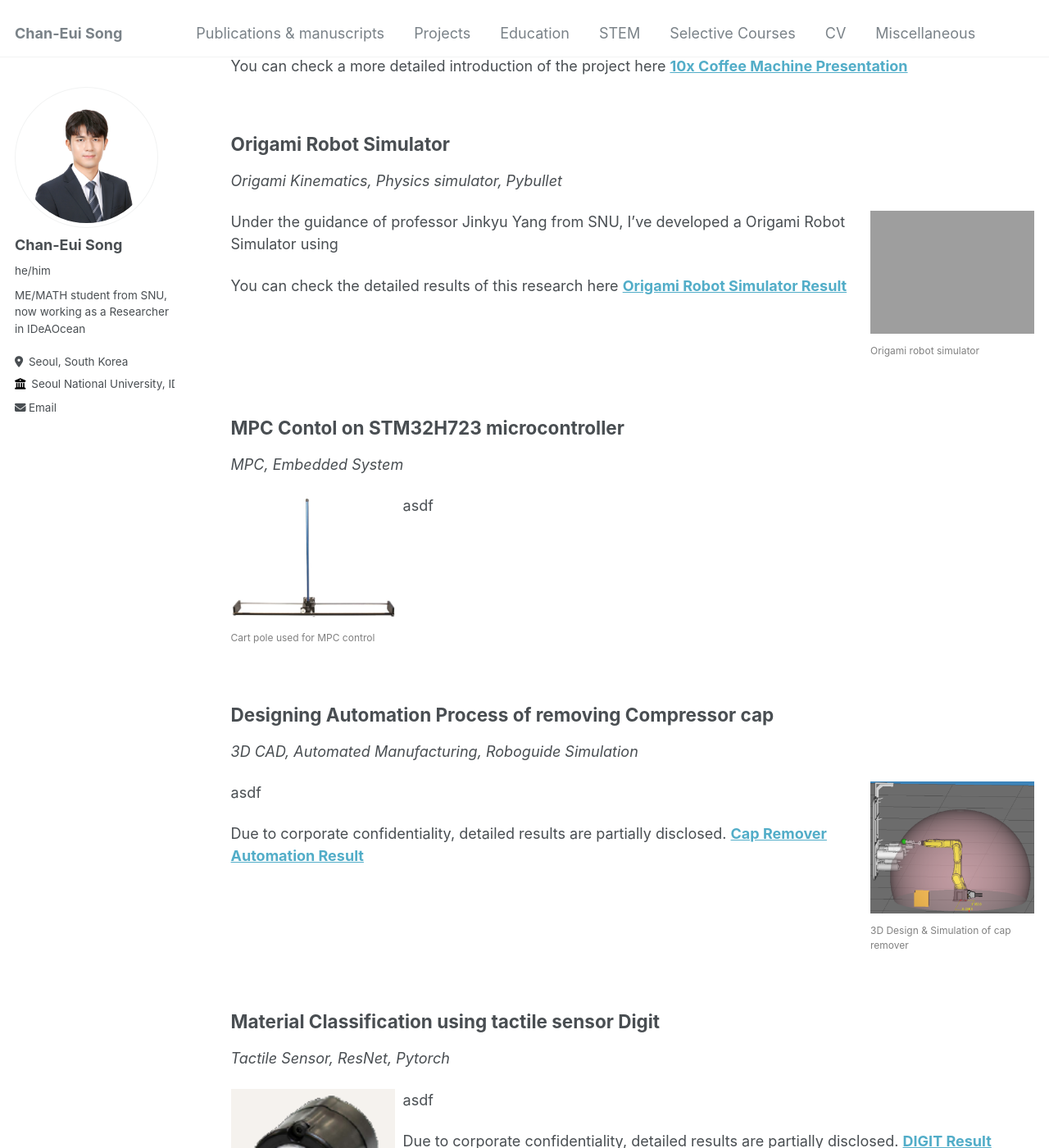
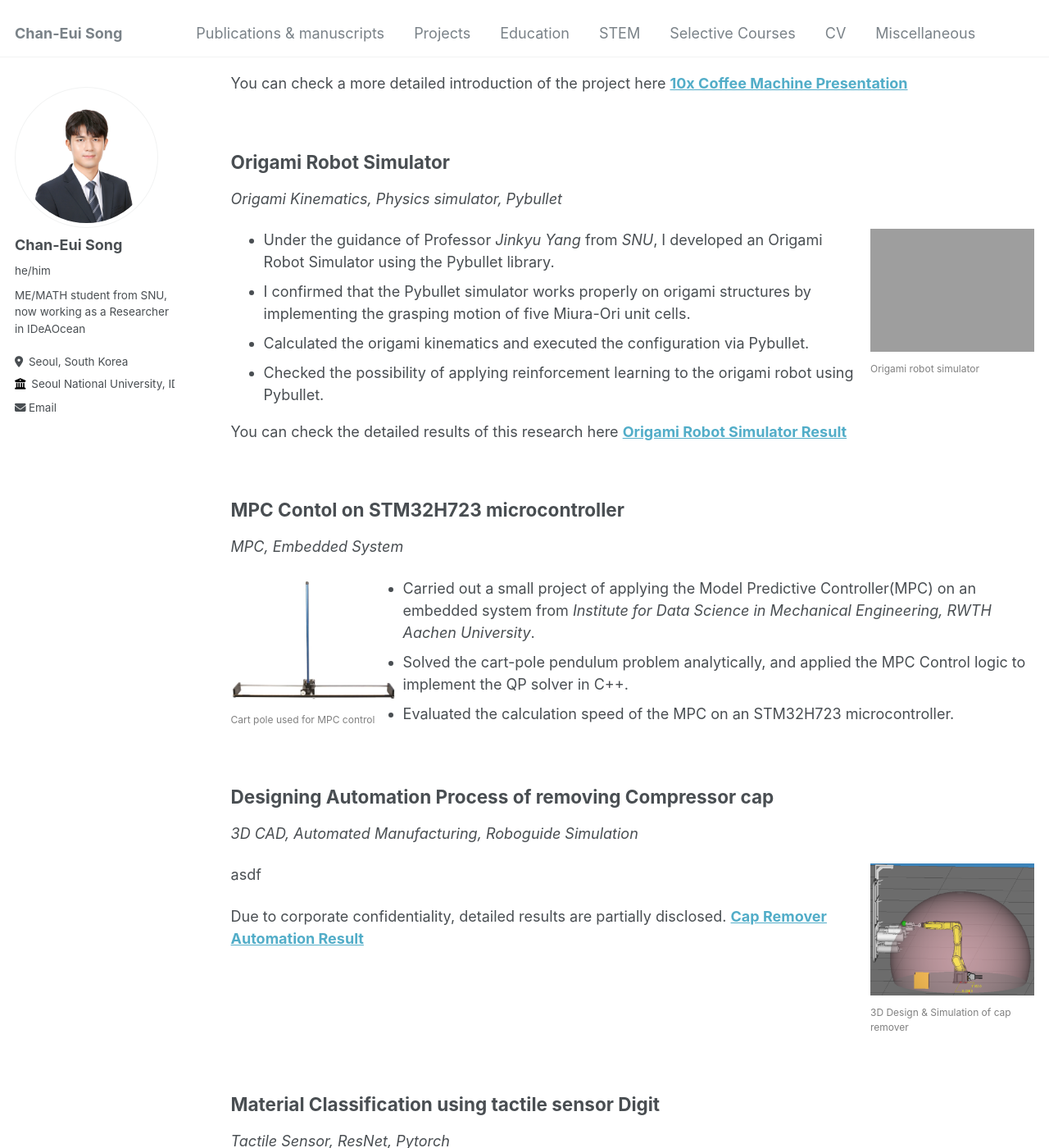
Before and after one commit to cksdml1014/chanisong, a Jekyll site: the page built from _pages/Projects.md, in a window 1280 px wide and 1400 px high, scrolled down 953 px. Shown: the whole window at 82% size. Built offline with Jekyll 4.4.1, drawn with Linux system fonts in a browser that asks for light colours.

Commit message:
Update Projects.md

```diff
--- a/_pages/Projects.md
+++ b/_pages/Projects.md
@@ -28,10 +28,10 @@ You can also try out METHEUS v1.0 from **[here](https://www.metheus.ai/)**
     <p style="font-size: 12px; color: gray;"> 10x coffee machine (Mechatronics Excellence Award)</p>
 </div>
 
-10x Coffee Machine is a Customizable Coffee Machine Based on Face Recognition.
-Using a comprehensive combination of mechatronics, vision, communication, and manufacturing, we made a neat coffee machine that tailors each individual's favorite beverage.
-We've won the **Mechatronics Excellence Award** with High-quality product and proven its Commercial potential.
-As a leader of the group, I've managed the whole process, along with specializing in the mechatronics part to control motors and design the system.
+- 10x Coffee Machine is a Customizable Coffee Machine Based on Face Recognition.
+- Using a comprehensive combination of mechatronics, vision, communication, and manufacturing, we made a neat coffee machine that tailors each individual's favorite beverage.
+- We've won the **Mechatronics Excellence Award** with High-quality product and proven its Commercial potential.
+- As a leader of the group, I've managed the whole process, along with specializing in the mechatronics part to control motors and design the system.
 
 You can check a more detailed introduction of the project here **[10x Coffee Machine Presentation](https://cksdml1014.github.io/chanisong/files/231222_Final Presentation_v2.pdf)**
 <div style="clear: both;"></div>
@@ -43,8 +43,10 @@ You can check a more detailed introduction of the project here **[10x Coffee Mac
     <p style="font-size: 12px; color: gray;"> Origami robot simulator </p>
 </div>
 
-Under the guidance of professor Jinkyu Yang from SNU, I've developed a Origami Robot Simulator using
-
+- Under the guidance of Professor *Jinkyu Yang* from *SNU*, I developed an Origami Robot Simulator using the Pybullet library.
+- I confirmed that the Pybullet simulator works properly on origami structures by implementing the grasping motion of five Miura-Ori unit cells.
+- Calculated the origami kinematics and executed the configuration via Pybullet.
+- Checked the possibility of applying reinforcement learning to the origami robot using Pybullet.
 
 
 You can check the detailed results of this research here **[Origami Robot Simulator Result](https://cksdml1014.github.io/chanisong/files/starurop.pdf)**
@@ -56,7 +58,10 @@ You can check the detailed results of this research here **[Origami Robot Simula
     <img src="https://cksdml1014.github.io/chanisong/images/Cart pole.png" alt="Hi! I'm Chani!" style="width: 100%;">
     <p style="font-size: 12px; color: gray;"> Cart pole used for MPC control </p>
 </div>
-asdf
+
+- Carried out a small project of applying the Model Predictive Controller(MPC) on an embedded system from *Institute for Data Science in Mechanical Engineering, RWTH Aachen University*.
+- Solved the cart-pole pendulum problem analytically, and applied the MPC Control logic to implement the QP solver in C++.
+- Evaluated the calculation speed of the MPC on an STM32H723 microcontroller.
 
 
 <div style="clear: both;"></div>
```
